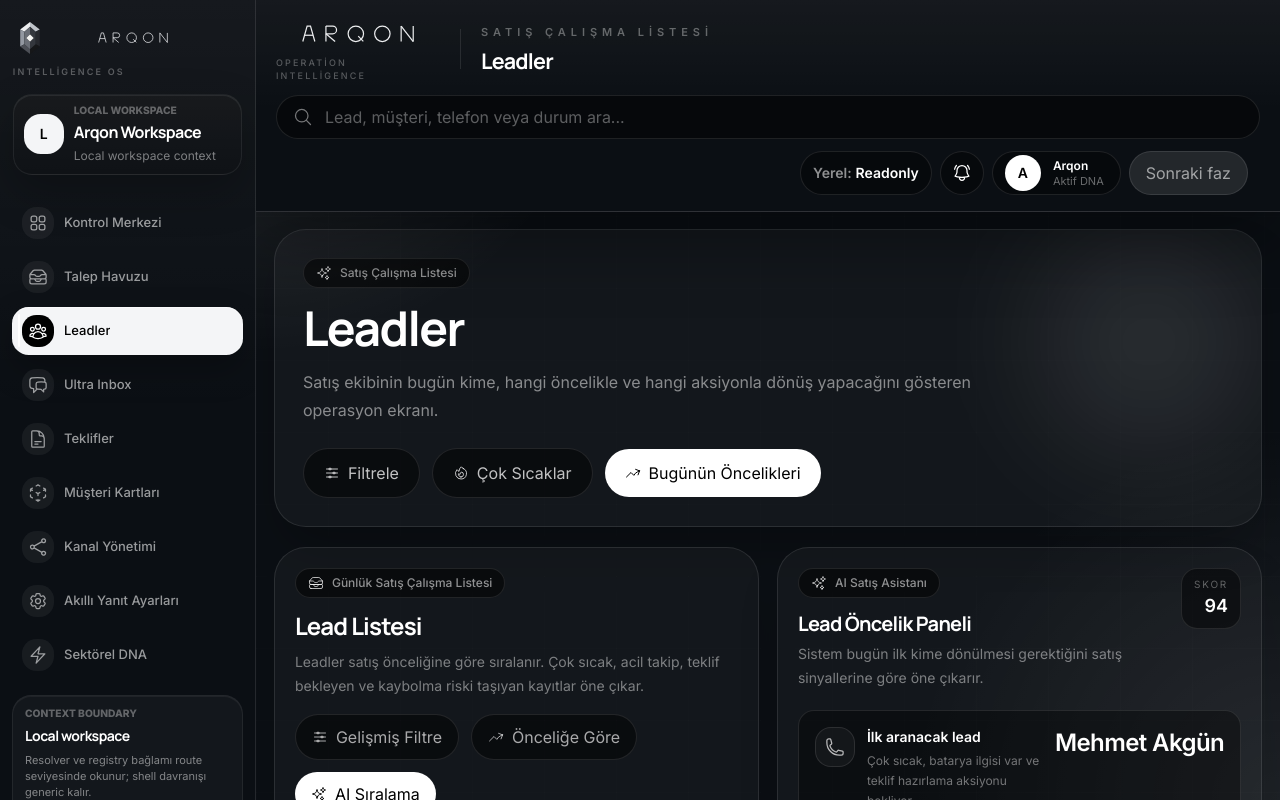
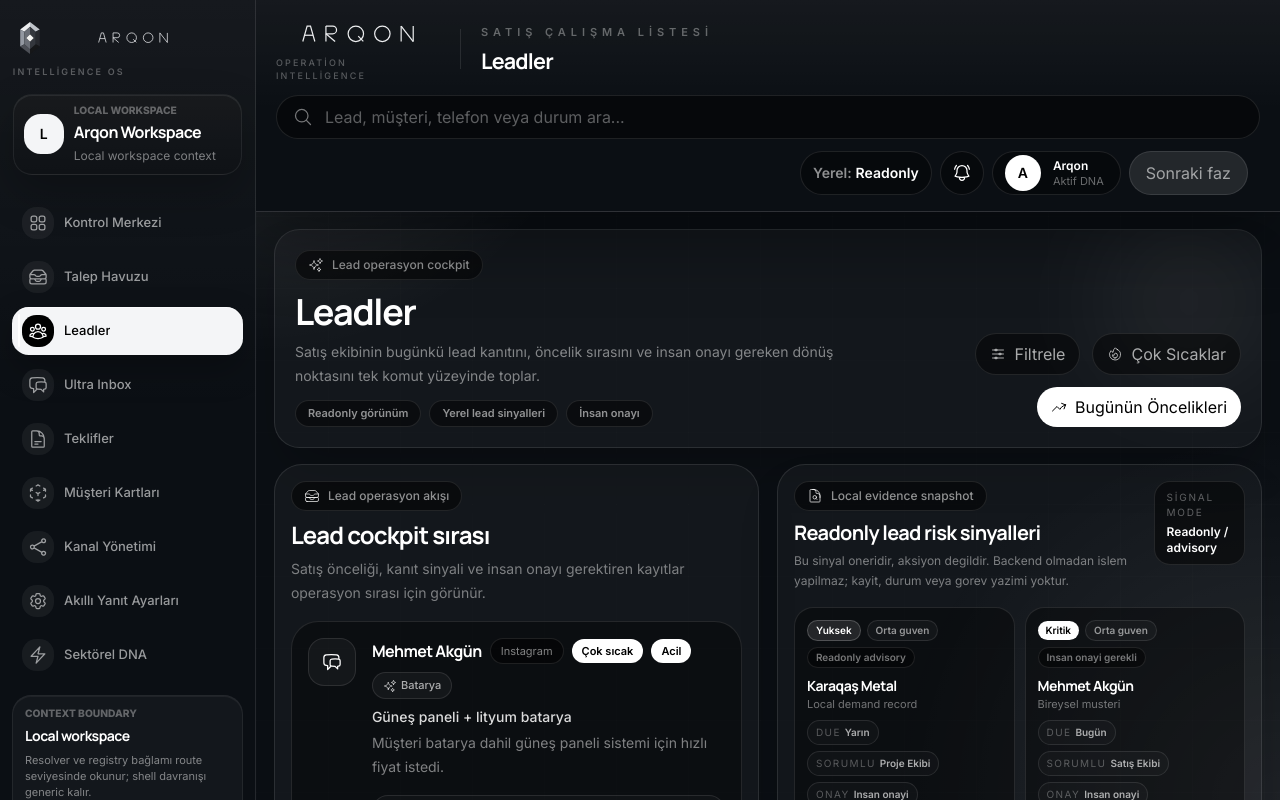
Before and after one commit to ULTRABRT/ultra-crm-panel, a Next.js app: page /leadler in a window 1280 px wide. Built offline with nearby package versions, Linux system fonts and the light colour scheme.

Commit message:
feat(lead): rebalance lead cockpit first fold

```diff
--- a/app/leadler/page.tsx
+++ b/app/leadler/page.tsx
@@ -23,17 +23,37 @@ export default function LeadlerPage() {
           <div className="arqon-page-scroll">
             <LeadlerHero />
 
-            <section className="arqon-split-grid [--arqon-split-min:24rem]">
+            <section className="arqon-split-grid [--arqon-split-min:24rem] xl:items-start">
               <LeadListesi />
 
-              <LeadAksiyonPaneli />
+              <div className="grid gap-4">
+                <ReadonlyNoLostLeadSignals />
+
+                <LeadAksiyonPaneli />
+              </div>
             </section>
 
-            <ReadonlyNoLostLeadSignals />
+            <section className="pt-2">
+              <div className="mb-4 flex flex-col gap-2 lg:flex-row lg:items-end lg:justify-between">
+                <div>
+                  <p className="text-xs font-semibold uppercase tracking-[0.18em] text-white/35">
+                    Destek katmanı
+                  </p>
+                  <h2 className="mt-1 text-xl font-semibold tracking-tight text-white">
+                    Operasyon özetleri ve segmentler
+                  </h2>
+                </div>
 
-            <LeadStats />
+                <p className="max-w-2xl text-sm leading-6 text-white/42">
+                  KPI ve hazır segmentler cockpit kararını destekler; ana
+                  çalışma sırası üstteki lead akışında kalır.
+                </p>
+              </div>
 
-            <LeadSegmentleri />
+              <LeadStats />
+
+              <LeadSegmentleri />
+            </section>
           </div>
         </section>
       </div>
--- a/components/leadler/LeadListesi.tsx
+++ b/components/leadler/LeadListesi.tsx
@@ -11,47 +11,56 @@ import { leadListesi } from "../../data/leadler";
 import { LeadCard } from "./LeadCard";
 
 export function LeadListesi() {
+  const [primaryLead, ...supportingLeads] = leadListesi;
+
   return (
-    <section className="rounded-[2rem] border border-white/10 bg-white/[0.035] p-5 shadow-2xl shadow-black/20">
-      <div className="mb-5 flex flex-col gap-4">
+    <section className="rounded-[1.75rem] border border-white/10 bg-white/[0.035] p-4 shadow-2xl shadow-black/20">
+      <div className="mb-4 flex flex-col gap-3">
         <div>
-          <div className="mb-3 inline-flex items-center gap-2 rounded-full border border-white/10 bg-black/50 px-3 py-1.5">
+          <div className="mb-2 inline-flex items-center gap-2 rounded-full border border-white/10 bg-black/50 px-3 py-1.5">
             <HiOutlineInboxStack className="h-4 w-4 text-white/70" />
             <span className="text-xs font-medium text-white/55">
-              Günlük Satış Çalışma Listesi
+              Lead operasyon akışı
             </span>
           </div>
 
-          <h2 className="text-2xl font-semibold tracking-tight text-white">
-            Lead Listesi
+          <h2 className="text-xl font-semibold tracking-tight text-white lg:text-2xl">
+            Lead cockpit sırası
           </h2>
 
-          <p className="mt-2 max-w-3xl text-sm leading-6 text-white/45">
-            Leadler satış önceliğine göre sıralanır. Çok sıcak, acil takip,
-            teklif bekleyen ve kaybolma riski taşıyan kayıtlar öne çıkar.
+          <p className="mt-1.5 max-w-3xl text-sm leading-6 text-white/45">
+            Satış önceliği, kanıt sinyali ve insan onayı gerektiren kayıtlar
+            operasyon sırası için görünür.
           </p>
         </div>
+      </div>
 
-        <div className="arqon-action-row">
-          <button className="inline-flex items-center gap-2 rounded-full border border-white/10 bg-black/45 px-4 py-2.5 text-xs font-semibold text-white/65 transition hover:border-white/20 hover:bg-white/[0.04] hover:text-white">
+      {primaryLead ? (
+        <div className="mb-4">
+          <LeadCard lead={primaryLead} />
+        </div>
+      ) : null}
+
+      <div className="mb-4 rounded-[1.4rem] border border-white/10 bg-black/30 p-3">
+        <div className="arqon-action-row mb-3">
+          <button className="inline-flex items-center gap-2 rounded-full border border-white/10 bg-black/45 px-3.5 py-2 text-xs font-semibold text-white/62 transition hover:border-white/20 hover:bg-white/[0.04] hover:text-white">
             <HiOutlineAdjustmentsHorizontal className="h-4 w-4" />
             Gelişmiş Filtre
           </button>
 
-          <button className="inline-flex items-center gap-2 rounded-full border border-white/10 bg-black/45 px-4 py-2.5 text-xs font-semibold text-white/65 transition hover:border-white/20 hover:bg-white/[0.04] hover:text-white">
+          <button className="inline-flex items-center gap-2 rounded-full border border-white/10 bg-black/45 px-3.5 py-2 text-xs font-semibold text-white/62 transition hover:border-white/20 hover:bg-white/[0.04] hover:text-white">
             <HiOutlineArrowTrendingUp className="h-4 w-4" />
             Önceliğe Göre
           </button>
 
-          <button className="inline-flex items-center gap-2 rounded-full bg-white px-4 py-2.5 text-xs font-semibold text-black transition hover:bg-white/85">
+          <button className="inline-flex items-center gap-2 rounded-full bg-white px-3.5 py-2 text-xs font-semibold text-black transition hover:bg-white/85">
             <HiOutlineSparkles className="h-4 w-4" />
             AI Sıralama
           </button>
         </div>
-      </div>
 
-      <div className="arqon-fluid-grid mb-5 [--arqon-grid-min:18rem]">
-        <div className="arqon-search-field flex h-12 items-center gap-3 rounded-full border border-white/10 bg-black/45 px-4 text-white/45">
+        <div className="arqon-fluid-grid mb-3 [--arqon-grid-min:16rem]">
+          <div className="arqon-search-field flex h-11 items-center gap-3 rounded-full border border-white/10 bg-black/45 px-4 text-white/45">
             <HiOutlineMagnifyingGlass className="h-5 w-5 shrink-0" />
             <input
               className="arqon-search-input h-full min-w-0 flex-1 bg-transparent text-sm text-white outline-none placeholder:text-white/35"
@@ -59,41 +68,42 @@ export function LeadListesi() {
             />
           </div>
 
-        <button className="inline-flex h-12 items-center justify-center gap-2 rounded-full border border-white/10 bg-black/45 px-5 text-sm font-semibold text-white/65 transition hover:border-white/20 hover:bg-white/[0.04] hover:text-white">
+          <button className="inline-flex h-11 items-center justify-center gap-2 rounded-full border border-white/10 bg-black/45 px-4 text-sm font-semibold text-white/62 transition hover:border-white/20 hover:bg-white/[0.04] hover:text-white">
             <HiOutlineArrowDownTray className="h-4 w-4" />
             Listeyi Dışa Aktar
           </button>
         </div>
 
-      <div className="arqon-card-grid mb-4 rounded-[1.5rem] border border-white/10 bg-black/35 p-3 [--arqon-grid-min:12rem]">
-        <div className="rounded-2xl border border-white/10 bg-white/[0.025] px-4 py-3">
+        <div className="arqon-card-grid [--arqon-grid-min:10rem]">
+          <div className="rounded-2xl border border-white/10 bg-white/[0.025] px-3 py-2.5">
             <p className="text-[10px] uppercase tracking-[0.18em] text-white/35">
               Varsayılan Sıralama
             </p>
-          <p className="mt-1 text-sm font-semibold text-white">
+            <p className="mt-1 text-xs font-semibold text-white">
               Satış Önceliği
             </p>
           </div>
 
-        <div className="rounded-2xl border border-white/10 bg-white/[0.025] px-4 py-3">
+          <div className="rounded-2xl border border-white/10 bg-white/[0.025] px-3 py-2.5">
             <p className="text-[10px] uppercase tracking-[0.18em] text-white/35">
               Aktif Filtre
             </p>
-          <p className="mt-1 text-sm font-semibold text-white">Tüm Leadler</p>
+            <p className="mt-1 text-xs font-semibold text-white">Tüm Leadler</p>
           </div>
 
-        <div className="rounded-2xl border border-white/10 bg-white/[0.025] px-4 py-3">
+          <div className="rounded-2xl border border-white/10 bg-white/[0.025] px-3 py-2.5">
             <p className="text-[10px] uppercase tracking-[0.18em] text-white/35">
               Görünen Kayıt
             </p>
-          <p className="mt-1 text-sm font-semibold text-white">
+            <p className="mt-1 text-xs font-semibold text-white">
               {leadListesi.length} lead
             </p>
           </div>
         </div>
+      </div>
 
-      <div className="space-y-4">
-        {leadListesi.map((lead) => (
+      <div className="space-y-3 xl:max-h-[42rem] xl:overflow-y-auto xl:pr-1">
+        {supportingLeads.map((lead) => (
           <LeadCard key={lead.id} lead={lead} />
         ))}
       </div>
--- a/components/leadler/LeadlerHero.tsx
+++ b/components/leadler/LeadlerHero.tsx
@@ -7,41 +7,54 @@ import {
 
 export function LeadlerHero() {
   return (
-    <section className="mb-5 overflow-hidden rounded-[2rem] border border-white/10 bg-white/[0.035] shadow-2xl shadow-black/30">
-      <div className="relative p-6 lg:p-7">
-        <div className="pointer-events-none absolute right-0 top-0 h-56 w-56 rounded-full bg-white/10 blur-3xl" />
+    <section className="mb-4 overflow-hidden rounded-[1.6rem] border border-white/10 bg-white/[0.035] shadow-2xl shadow-black/25">
+      <div className="relative p-4 lg:p-5">
+        <div className="pointer-events-none absolute right-0 top-0 h-36 w-36 rounded-full bg-white/10 blur-3xl" />
 
-        <div className="relative flex flex-col gap-6">
+        <div className="relative flex flex-col gap-4 lg:flex-row lg:items-end lg:justify-between">
           <div className="max-w-3xl">
-            <div className="mb-4 inline-flex items-center gap-2 rounded-full border border-white/10 bg-black/50 px-3 py-1.5">
+            <div className="mb-3 inline-flex items-center gap-2 rounded-full border border-white/10 bg-black/50 px-3 py-1.5">
               <HiOutlineSparkles className="h-4 w-4 text-white/70" />
               <span className="text-xs font-medium text-white/55">
-                Satış Çalışma Listesi
+                Lead operasyon cockpit
               </span>
             </div>
 
-            <h1 className="text-4xl font-semibold tracking-tight text-white lg:text-5xl">
+            <h1 className="text-3xl font-semibold tracking-tight text-white lg:text-4xl">
               Leadler
             </h1>
 
-            <p className="mt-4 max-w-2xl text-sm leading-6 text-white/50 lg:text-base lg:leading-7">
-              Satış ekibinin bugün kime, hangi öncelikle ve hangi aksiyonla
-              dönüş yapacağını gösteren operasyon ekranı.
+            <p className="mt-2 max-w-2xl text-sm leading-6 text-white/48">
+              Satış ekibinin bugünkü lead kanıtını, öncelik sırasını ve insan
+              onayı gereken dönüş noktasını tek komut yüzeyinde toplar.
             </p>
+
+            <div className="mt-3 flex flex-wrap gap-2">
+              {["Readonly görünüm", "Yerel lead sinyalleri", "İnsan onayı"].map(
+                (label) => (
+                  <span
+                    key={label}
+                    className="rounded-full border border-white/10 bg-black/45 px-3 py-1 text-[11px] font-semibold text-white/55"
+                  >
+                    {label}
+                  </span>
+                ),
+              )}
+            </div>
           </div>
 
-          <div className="arqon-action-row">
-            <button className="inline-flex items-center gap-2 rounded-full border border-white/10 bg-black/45 px-5 py-3 text-sm font-semibold text-white/75 transition hover:border-white/20 hover:bg-white/[0.04]">
+          <div className="arqon-action-row lg:justify-end">
+            <button className="inline-flex items-center gap-2 rounded-full border border-white/10 bg-black/45 px-3.5 py-2 text-xs font-semibold text-white/65 transition hover:border-white/20 hover:bg-white/[0.04]">
               <HiOutlineAdjustmentsHorizontal className="h-4 w-4" />
               Filtrele
             </button>
 
-            <button className="inline-flex items-center gap-2 rounded-full border border-white/10 bg-black/45 px-5 py-3 text-sm font-semibold text-white/75 transition hover:border-white/20 hover:bg-white/[0.04]">
+            <button className="inline-flex items-center gap-2 rounded-full border border-white/10 bg-black/45 px-3.5 py-2 text-xs font-semibold text-white/65 transition hover:border-white/20 hover:bg-white/[0.04]">
               <HiOutlineFire className="h-4 w-4" />
               Çok Sıcaklar
             </button>
 
-            <button className="inline-flex items-center gap-2 rounded-full bg-white px-5 py-3 text-sm font-semibold text-black transition hover:bg-white/85">
+            <button className="inline-flex items-center gap-2 rounded-full bg-white px-3.5 py-2 text-xs font-semibold text-black transition hover:bg-white/85">
               <HiOutlineArrowTrendingUp className="h-4 w-4" />
               Bugünün Öncelikleri
             </button>
```
Lines whose indentation alone changed are shown as unchanged.
